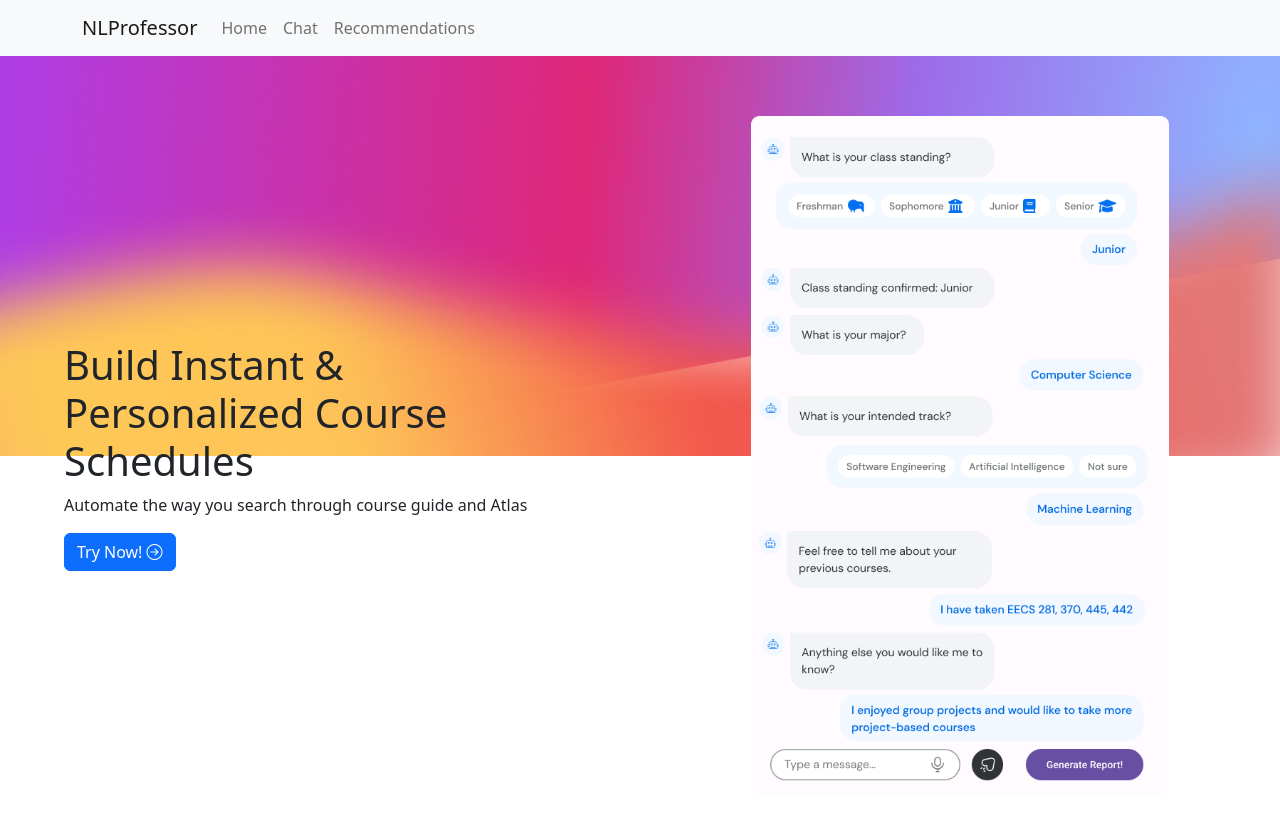
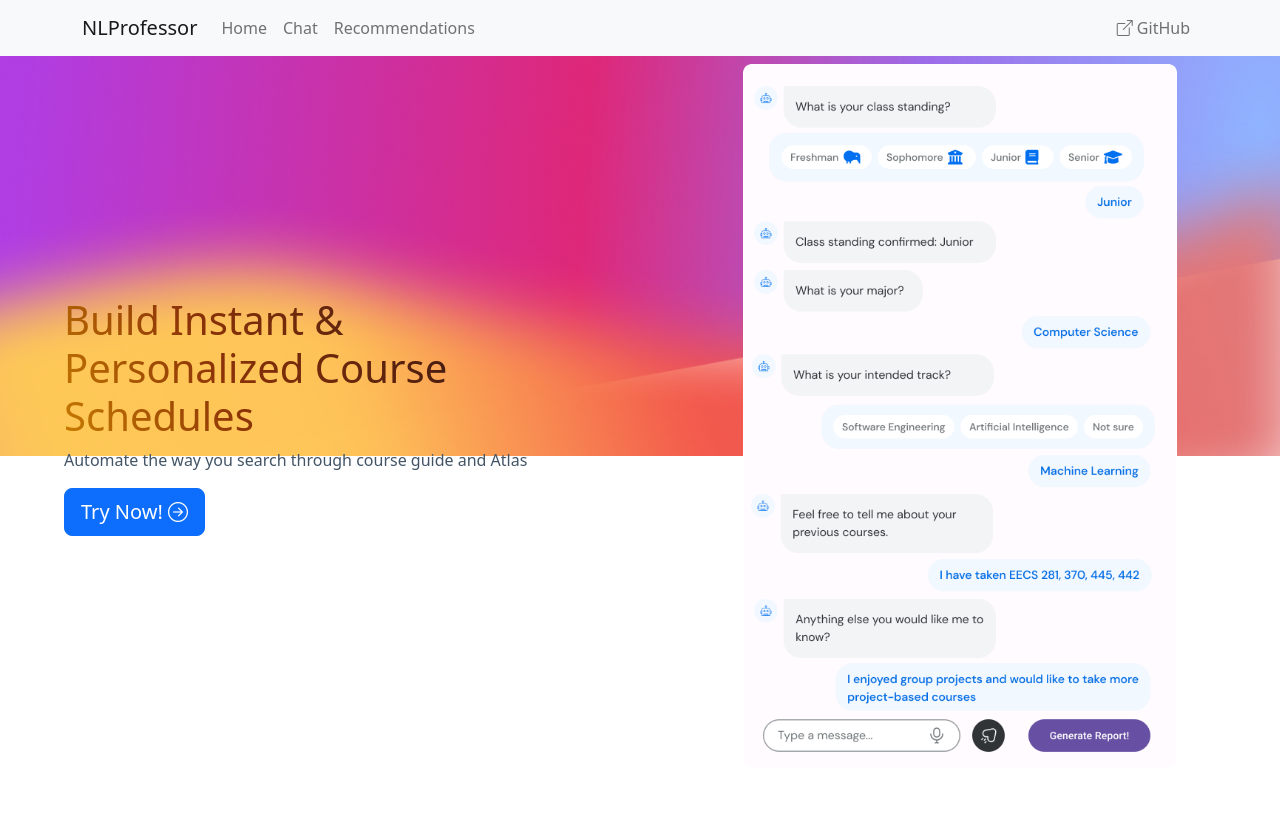
Before and after one commit to Siyao-Lu/NLProfessor, a React (Create React App) app in the folder frontend/: page / in a window 1280 px wide. Shown: the top 820 px of the page. Built offline with nearby package versions, Linux system fonts and the light colour scheme.

Commit message:
Change style, add gh link

```diff
--- a/frontend/src/components/NavLayout/NavLayout.tsx
+++ b/frontend/src/components/NavLayout/NavLayout.tsx
@@ -20,6 +20,11 @@ const NavLayout = () => {
               Recommendations
             </Nav.Link>
           </Nav>
+          <Nav>
+            <Nav.Link href="https://github.com/SonyaInSiberia/NLProfessor">
+              <i className="bi bi-box-arrow-up-right"></i> GitHub
+            </Nav.Link>
+          </Nav>
         </Container>
       </Navbar>
       <Outlet />
--- a/frontend/src/pages/Front/front.css
+++ b/frontend/src/pages/Front/front.css
@@ -1,5 +1,5 @@
 .front-wrapper {
-    height: 100vh;
+    height: 90vh;
     display: grid;
     grid-template-areas: "hero";
 }
@@ -27,5 +27,15 @@
 .preview-img {
     justify-self: center;
     align-self: center;
-    height: 85vh;
+    height: 88vh;
 }
+
+.front-title {
+    background-image: linear-gradient(60deg, #C87C00, #8B3208, #53200F, #010420);
+    background-clip: text;
+    color: transparent;
+}
+
+.front-description {
+    color: #425466;
+}
--- a/frontend/src/pages/Front/index.tsx
+++ b/frontend/src/pages/Front/index.tsx
@@ -13,9 +13,13 @@ const Front = () => {
       <img className="background-img" src={background} alt="background" />
       <div className="front-content-wrapper">
         <div className="front-texts">
-          <h1>Build Instant & Personalized Course Schedules</h1>
-          <p>Automate the way you search through course guide and Atlas</p>
-          <Link className="btn btn-primary" role="button" to="/chat">
+          <h1 className="front-title">
+            Build Instant & Personalized Course Schedules
+          </h1>
+          <p className="front-description">
+            Automate the way you search through course guide and Atlas
+          </p>
+          <Link className="btn btn-primary btn-lg" role="button" to="/chat">
             Try Now! <i className="bi bi-arrow-right-circle"></i>
           </Link>
         </div>
```
